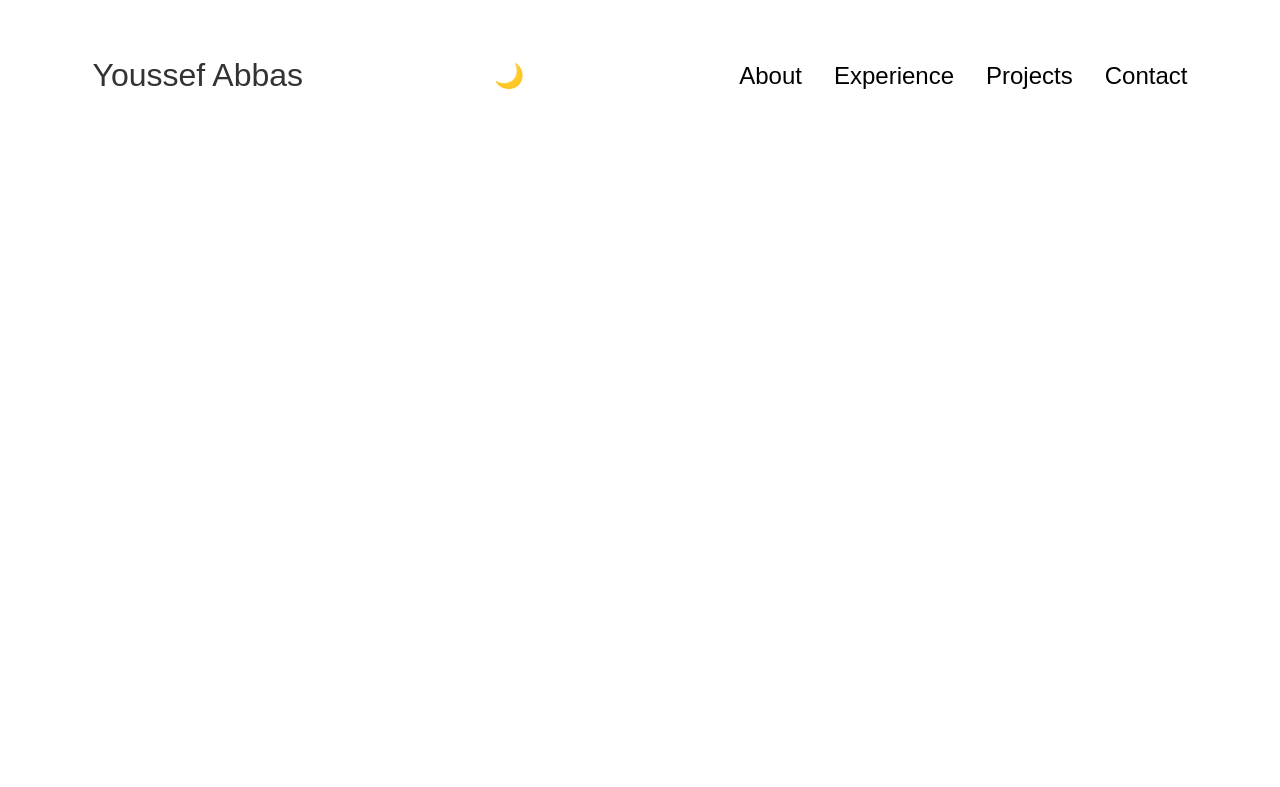
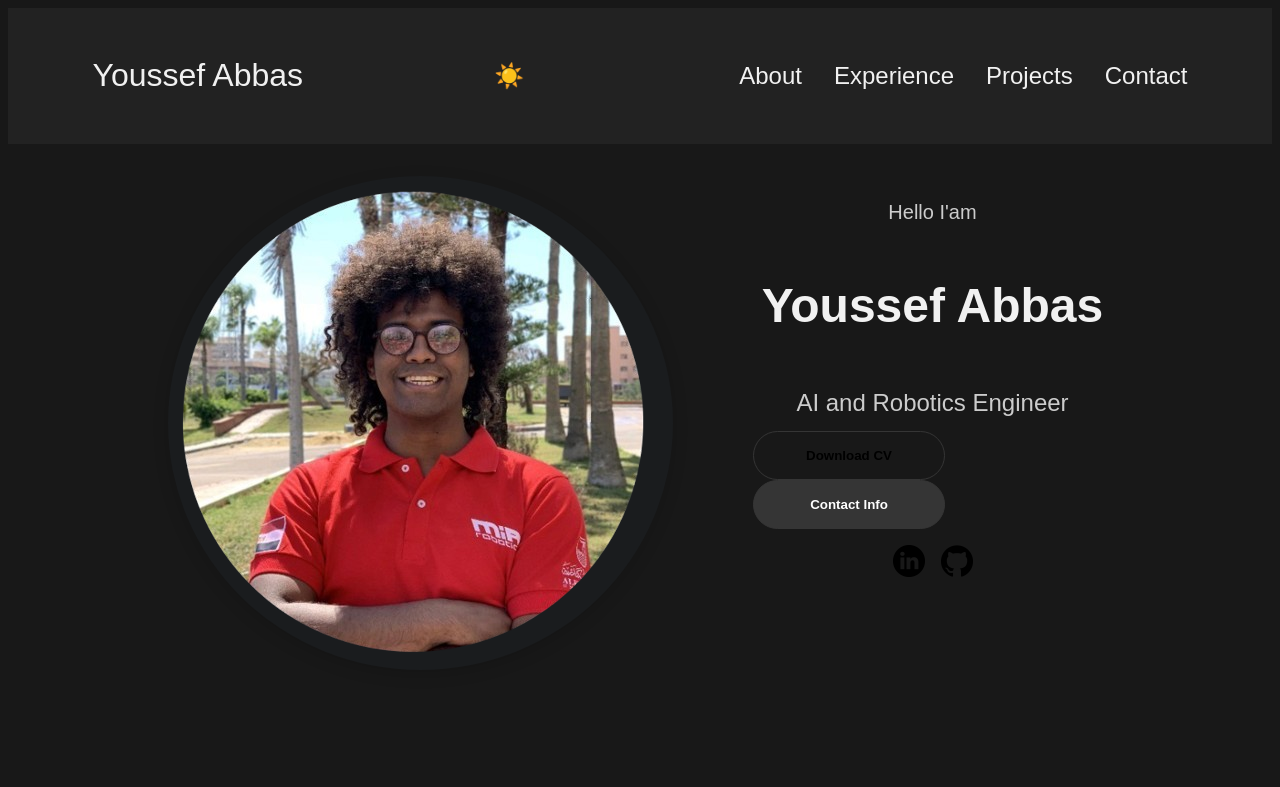
Before and after one commit to YoussefAbbas2001/myPorfolio, a plain HTML site: page index.html in a window 1280 px wide. Drawn offline with Linux system fonts and the light colour scheme.

Commit message:
Intro Section Done

```diff
--- a/index.html
+++ b/index.html
@@ -36,6 +36,23 @@
             </ul>
         </div>
     </nav>
+    <section id="profile">
+        <div class="section_pic-container">
+            <img src="./assets/profile-pic.png" alt="Youssef Abbas Profile Pic">
+        </div>
+        <div class="section-text">
+            <p class="section_text_p1">Hello I'am</p>
+            <h1 class="title">Youssef Abbas</h1>
+            <p class="section_text_p2">AI and Robotics Engineer</p>
+            <div class="button-container">
+                <button class="btn btn-color-2" onclick="window.open('./assets/CV_2025.pdf')")>Download CV</button>
+                <button class="btn btn-color-1" onclick="location.href='./#contact'">Contact Info</button>
+            </div>
+            <div id="socials-container">
+                <img src="./assets/linkedin.png" alt="MylinkdIn Profile" class="icon" onclick="location.href='https://www.linkedin.com/in/youssefabbas2001'">
+                <img src="./assets/github.png" alt="MylinkdIn Profile" class="icon" onclick="location.href='https://github.com/YoussefAbbas2001'">
+
+            </div>
     <script src="script.js"></script>
 </body>
 </html>
--- a/script.js
+++ b/script.js
@@ -5,13 +5,27 @@ function toggleMenu() {
   icon.classList.toggle("open");
 }
 
+// Enable dark mode by default
+document.body.classList.add('dark-mode');
+document.getElementById('dark-mode-toggle').textContent = '☀️';
+if (document.getElementById('dark-mode-toggle-mobile')) {
+    document.getElementById('dark-mode-toggle-mobile').textContent = '☀️';
+}
+
+// Toggle dark mode and icon
 document.getElementById('dark-mode-toggle').onclick = function() {
     document.body.classList.toggle('dark-mode');
+    this.textContent = document.body.classList.contains('dark-mode') ? '☀️' : '🌙';
+    if (document.getElementById('dark-mode-toggle-mobile')) {
+        document.getElementById('dark-mode-toggle-mobile').textContent = this.textContent;
+    }
 };
 
 const mobileToggle = document.getElementById('dark-mode-toggle-mobile');
 if (mobileToggle) {
     mobileToggle.onclick = function() {
         document.body.classList.toggle('dark-mode');
+        this.textContent = document.body.classList.contains('dark-mode') ? '☀️' : '🌙';
+        document.getElementById('dark-mode-toggle').textContent = this.textContent;
     };
 }
--- a/style.css
+++ b/style.css
@@ -25,6 +25,62 @@ html{
 p {
     color: rgb(85, 85, 85);
 }
+
+/* DARK MODE */
+body.dark-mode {
+    background-color: #181818;
+    color: #f1f1f1;
+}
+
+body.dark-mode p {
+    color: #cccccc;
+}
+
+body.dark-mode a {
+    color: #f1f1f1;
+    text-decoration-color: #333;
+}
+
+body.dark-mode a:hover {
+    color: #bbbbbb;
+    text-decoration-color: #444;
+}
+
+body.dark-mode nav,
+body.dark-mode .nav-links {
+    background: #222;
+}
+
+body.dark-mode .logo {
+    color: #f1f1f1;
+}
+
+body.dark-mode .hamburger-icon span {
+    background-color: #f1f1f1;
+}
+
+body.dark-mode .menu-links {
+    background-color: #222;
+}
+
+body.dark-mode .menu-links a {
+    color: #f1f1f1;
+}
+
+#dark-mode-toggle,
+#dark-mode-toggle-mobile {
+    background: none;
+    border: none;
+    font-size: 1.5rem;
+    cursor: pointer;
+    margin-left: 1rem;
+}
+
+body.dark-mode #dark-mode-toggle,
+body.dark-mode #dark-mode-toggle-mobile {
+    color: #f1f1f1;
+}
+
 
 /* TRANSITION */
 
@@ -154,57 +210,131 @@ a:hover{
   transform: none;
 }
 
-/* DARK MODE */
-body.dark-mode {
-    background-color: #181818;
-    color: #f1f1f1;
+
+
+
+/*SECTIONs*/
+section {
+    padding-top: 4vh;
+    height: 966vh;
+    margin: 0 10rem;
+    box-sizing: border-box;
+    min-height:fit-content;
+
 }
 
-body.dark-mode p {
-    color: #cccccc;
+.section-container {
+  display: flex;
 }
 
-body.dark-mode a {
-    color: #f1f1f1;
-    text-decoration-color: #333;
+
+/* PROFILE SECTION*/
+#profile {
+    display: flex;
+    justify-content: center;
+    gap: 5rem;
+    height: 80vh;
+
 }
 
-body.dark-mode a:hover {
-    color: #bbbbbb;
-    text-decoration-color: #444;
+.section_pic-container img {
+    background: transparent;
+    border-radius: 70%; /* optional: makes image circular */
+    box-shadow: 0 4px 16px rgba(0,0,0,0.15); /* optional: adds subtle shadow */
 }
 
-body.dark-mode nav,
-body.dark-mode .nav-links {
-    background: #222;
+.section__pic-container {
+    display: flex;
+    height: 400px;
+    width: 400px;
+    margin: auto 0;
 }
 
-body.dark-mode .logo {
-    color: #f1f1f1;
+.section__text {
+  align-self: center;
+  text-align: center;
 }
 
-body.dark-mode .hamburger-icon span {
-    background-color: #f1f1f1;
+.section_text p {
+  font-weight: 600;
 }
 
-body.dark-mode .menu-links {
-    background-color: #222;
+.section_text_p1 {
+  font-size: 1.25rem;
+  text-align: center;
 }
 
-body.dark-mode .menu-links a {
-    color: #f1f1f1;
+.section_text_p2 {
+  text-align: center;
+  font-size: 1.5rem;
+  margin-bottom: 0.5rem;
 }
 
-#dark-mode-toggle,
-#dark-mode-toggle-mobile {
-    background: none;
-    border: none;
-    font-size: 1.5rem;
-    cursor: pointer;
-    margin-left: 1rem;
+
+
+.title {
+  font-size: 3rem;
+  text-align: center ;
 }
 
-body.dark-mode #dark-mode-toggle,
-body.dark-mode #dark-mode-toggle-mobile {
-    color: #f1f1f1;
+#socials-container {
+  display: flex;
+  justify-content: center;
+  gap: 1rem;
+  margin-top: 1rem;
 }
+
+
+/* ICONS */
+
+.icon {
+  cursor: pointer;
+  height: 2rem;
+}
+
+/* BUTTONS */
+.btn-container {
+  display: flex;
+  justify-content: center;
+  gap: 1rem;
+}
+
+.btn {
+  font-weight: 600;
+  transition: all 300ms ease;
+  padding: 1rem;
+  width: 12rem;
+  border-radius: 2rem;
+}
+
+.btn-color-1,
+.btn-color-2 {
+  border: rgb(53, 53, 53) 0.1rem solid;
+}
+
+.btn-color-1:hover,
+.btn-color-2:hover {
+  cursor: pointer;
+}
+
+.btn-color-1,
+.btn-color-2:hover {
+  background: rgb(53, 53, 53);
+  color: white;
+}
+
+.btn-color-1:hover {
+  background: rgb(0, 0, 0);
+}
+
+.btn-color-2 {
+  background: none;
+}
+
+.btn-color-2:hover {
+  border: rgb(255, 255, 255) 0.1rem solid;
+}
+
+.btn-container {
+  gap: 1rem;
+}
```
Also changed, not shown: assets/profile-pic-2.png (deleted).
